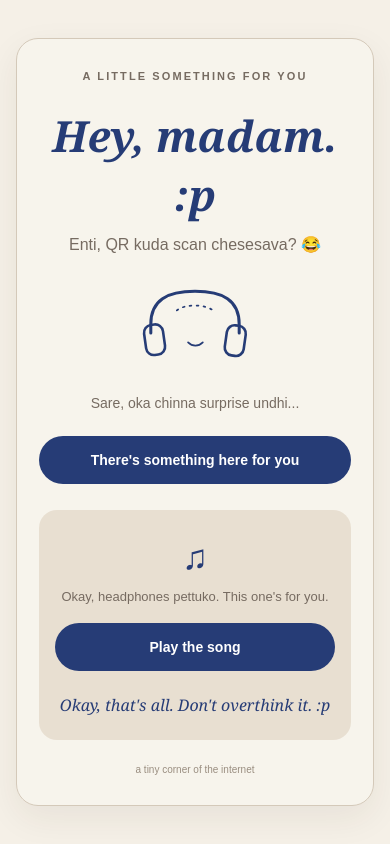
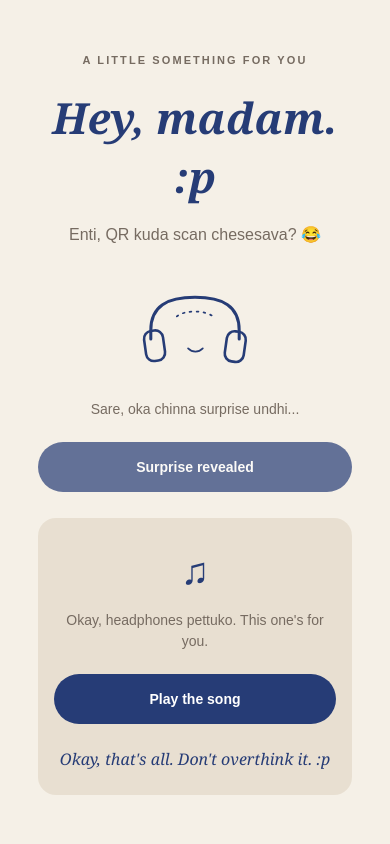
Before and after one commit to Aditya2037/project1_littlesomething, a plain HTML site: page index.html in a window 390 px wide. Both pictures are taken after a click on the button "There's something here for you". Drawn offline with Linux system fonts and the light colour scheme.

Commit message:
Update index.html

```diff
--- a/index.html
+++ b/index.html
@@ -1,107 +1,223 @@
-<!doctype html>
+
+<!DOCTYPE html>
 <html lang="en">
 <head>
-  <meta charset="utf-8">
-  <meta name="viewport" content="width=device-width, initial-scale=1">
+<meta charset="UTF-8">
+<meta name="viewport" content="width=device-width, initial-scale=1.0">
 <meta name="theme-color" content="#f5f0e7">
 <title>A little something for you</title>
+
 <style>
 :root {
   --paper: #f5f0e7;
   --ink: #263c76;
   --muted: #766b61;
-      --line: #d4c9b9;
   --card: #e8dfd1;
 }
-    * { box-sizing: border-box; }
+
+* {
+  box-sizing: border-box;
+}
+
 body {
-      margin: 0; min-height: 100vh; display: grid; place-items: center;
-      padding: 24px 16px; background: var(--paper); color: var(--ink);
+  margin: 0;
+  min-height: 100vh;
+  display: grid;
+  place-items: center;
+  padding: 24px 16px;
+  background: var(--paper);
+  color: var(--ink);
   font-family: Georgia, "Times New Roman", serif;
 }
+
 main {
-      width: min(100%, 430px); text-align: center; padding: 30px 22px;
-      border: 1px solid var(--line); border-radius: 22px;
-      background: rgba(255,255,255,.22); box-shadow: 0 12px 35px rgba(55,45,30,.07);
+  width: min(100%, 430px);
+  text-align: center;
+  padding: 30px 22px;
 }
+
 .eyebrow {
-      font: 600 11px/1.4 Arial, sans-serif; letter-spacing: .19em;
-      color: var(--muted); text-transform: uppercase;
+  font: 600 11px Arial, sans-serif;
+  letter-spacing: .19em;
+  color: var(--muted);
+  text-transform: uppercase;
 }
-    h1 { margin: 22px 0 8px; font-size: clamp(38px, 11vw, 52px); font-style: italic; }
-    .intro { margin: 0; color: var(--muted); font: 16px/1.6 Arial, sans-serif; }
-    .doodle { margin: 27px auto 20px; width: 130px; height: 82px; }
-    .note { margin: 0 0 22px; color: var(--muted); font: 14px/1.6 Arial, sans-serif; }
-    .play-link {
-      display: block; width: 100%; border-radius: 999px; padding: 16px 18px;
-      background: var(--ink); color: white; text-decoration: none;
+
+h1 {
+  margin: 22px 0 8px;
+  font-size: clamp(38px, 11vw, 52px);
+  font-style: italic;
+}
+
+.intro {
+  color: var(--muted);
+  font: 16px/1.6 Arial, sans-serif;
+}
+
+.doodle {
+  margin: 27px auto 20px;
+  width: 130px;
+  height: 82px;
+}
+
+.note {
+  margin: 0 0 22px;
+  color: var(--muted);
+  font: 14px/1.6 Arial, sans-serif;
+}
+
+button, .play-link {
+  display: block;
+  width: 100%;
+  border: none;
+  border-radius: 999px;
+  padding: 17px 18px;
+  background: var(--ink);
+  color: white;
   font: 600 14px Arial, sans-serif;
+  text-decoration: none;
+  cursor: pointer;
 }
-    button {
-      width: 100%; border: 0; border-radius: 999px; padding: 16px 18px;
-      background: var(--ink); color: white; font: 600 14px Arial, sans-serif;
-      cursor: pointer; transition: transform .15s ease, opacity .15s ease;
+
+button:active, .play-link:active {
+  transform: scale(.985);
 }
-    button:active { transform: scale(.985); }
-    button:focus-visible { outline: 3px solid #9aa9d0; outline-offset: 3px; }
-    .reveal { display: none; margin-top: 26px; padding: 22px 16px 16px;
-      border-radius: 18px; background: var(--card); }
-    .reveal.show { display: block; animation: appear .55s ease both; }
-    @keyframes appear { from { opacity: 0; transform: translateY(10px); } to { opacity: 1; transform: translateY(0); } }
-    .music-icon { font-size: 35px; margin-bottom: 8px; }
-    h2 { margin: 0 0 7px; font-size: 28px; font-style: italic; }
-    .song-caption { color: var(--muted); font: 13px/1.5 Arial, sans-serif; margin: 0 0 17px; }
-    .player-wrap { overflow: hidden; border-radius: 12px; background: #171717; }
-    iframe { display: block; width: 100%; aspect-ratio: 16 / 9; border: 0; }
-    .fallback { margin: 12px 0 0; font: 12px/1.5 Arial, sans-serif; color: var(--muted); }
-    .fallback a { color: var(--ink); }
-    .closing { margin: 23px 0 8px; font-size: 16px; font-style: italic; }
-    .signature { margin: 0; color: var(--muted); font: 12px Arial, sans-serif; }
-    .tiny { margin-top: 24px; color: #9a8e80; font: 10px Arial, sans-serif; }
-    @media (prefers-reduced-motion: reduce) { *, *::before, *::after { animation-duration: .01ms !important; transition-duration: .01ms !important; } }
+
+.reveal {
+  display: none;
+  margin-top: 26px;
+  padding: 25px 16px;
+  border-radius: 18px;
+  background: var(--card);
+}
+
+.reveal.show {
+  display: block;
+  animation: appear .5s ease both;
+}
+
+@keyframes appear {
+  from {
+    opacity: 0;
+    transform: translateY(10px);
+  }
+  to {
+    opacity: 1;
+    transform: translateY(0);
+  }
+}
+
+.music-icon {
+  font-size: 38px;
+  margin-bottom: 15px;
+}
+
+.song-caption {
+  color: var(--muted);
+  font: 14px/1.5 Arial, sans-serif;
+  margin-bottom: 22px;
+}
+
+.closing {
+  margin: 24px 0 0;
+  font-size: 16px;
+  font-style: italic;
+}
+
+@media (prefers-reduced-motion: reduce) {
+  *, *::before, *::after {
+    animation-duration: .01ms !important;
+  }
+}
 </style>
 </head>
+
 <body>
 <main>
-    <div class="eyebrow">A little something for you</div>
+
+  <div class="eyebrow">
+    A LITTLE SOMETHING FOR YOU
+  </div>
+
   <h1>Hey, madam. :p</h1>
-    <p class="intro">Enti, QR kuda scan chesesava? 😂</p>
 
-    <svg class="doodle" viewBox="0 0 150 90" fill="none" aria-label="Headphones doodle">
-      <path d="M24 53V43C24 15 43 5 75 5s51 10 51 38v10" stroke="#263c76" stroke-width="3.5" stroke-linecap="round"/>
-      <rect x="15" y="45" width="22" height="35" rx="9" transform="rotate(-8 15 45)" stroke="#263c76" stroke-width="3"/>
-      <rect x="113" y="43" width="22" height="35" rx="9" transform="rotate(8 113 43)" stroke="#263c76" stroke-width="3"/>
-      <path d="M54 27c8-7 31-8 42 0" stroke="#263c76" stroke-width="2" stroke-linecap="round" stroke-dasharray="2 6"/>
-      <path d="M67 64c5 5 12 5 17 0" stroke="#263c76" stroke-width="2" stroke-linecap="round"/>
+  <p class="intro">
+    Enti, QR kuda scan chesesava? 😂
+  </p>
+
+  <svg class="doodle" viewBox="0 0 150 90"
+       fill="none" aria-label="Headphones doodle">
+
+    <path d="M24 53V43C24 15 43 5 75 5s51 10 51 38v10"
+      stroke="#263c76" stroke-width="3.5"
+      stroke-linecap="round"/>
+
+    <rect x="15" y="45" width="22" height="35"
+      rx="9" transform="rotate(-8 15 45)"
+      stroke="#263c76" stroke-width="3"/>
+
+    <rect x="113" y="43" width="22" height="35"
+      rx="9" transform="rotate(8 113 43)"
+      stroke="#263c76" stroke-width="3"/>
+
+    <path d="M54 27c8-7 31-8 42 0"
+      stroke="#263c76" stroke-width="2"
+      stroke-linecap="round" stroke-dasharray="2 6"/>
+
+    <path d="M67 64c5 5 12 5 17 0"
+      stroke="#263c76" stroke-width="2"
+      stroke-linecap="round"/>
   </svg>
 
-    <p class="note">Sare, oka chinna surprise undhi...</p>
-    <button id="revealButton" type="button">There's something here for you</button>
+  <p class="note">
+    Sare, oka chinna surprise undhi...
+  </p>
 
-    <section id="songReveal" class="reveal" aria-live="polite">
+  <button id="revealButton">
+    There's something here for you
+  </button>
+
+  <section id="songReveal" class="reveal">
+
     <div class="music-icon">♫</div>
-      <p class="song-caption">Okay, headphones pettuko. This one's for you.</p>
-      <a class="play-link" href="https://www.youtube.com/watch?v=puyhcl4g1Kw"
-         target="_blank" rel="noopener noreferrer">Play the song</a>
-      <p class="closing">Okay, that's all. Don't overthink it. :p</p>
+
+    <p class="song-caption">
+      Okay, headphones pettuko.
+      This one's for you.
+    </p>
+
+    <a class="play-link"
+       href="https://www.youtube.com/watch?v=puyhcl4g1Kw"
+       target="_blank"
+       rel="noopener noreferrer">
+       Play the song
+    </a>
+
+    <p class="closing">
+      Okay, that's all. Don't overthink it. :p
+    </p>
+
   </section>
-    <div class="tiny">a tiny corner of the internet</div>
+
 </main>
 
 <script>
 const button = document.getElementById("revealButton");
 const reveal = document.getElementById("songReveal");
-    const player = document.getElementById("youtubePlayer");
-    const videoId = "puyhcl4g1Kw";
 
 button.addEventListener("click", () => {
   reveal.classList.add("show");
-      player.src = `https://www.youtube-nocookie.com/embed/${videoId}?autoplay=1&playsinline=1&rel=0`;
+
   button.textContent = "Surprise revealed";
   button.disabled = true;
-      button.style.opacity = ".7";
-      reveal.scrollIntoView({ behavior: "smooth", block: "nearest" });
+  button.style.opacity = "0.7";
+
+  reveal.scrollIntoView({
+    behavior: "smooth",
+    block: "nearest"
+  });
 });
 </script>
+
 </body>
 </html>
```
Lines whose indentation alone changed are shown as unchanged.
